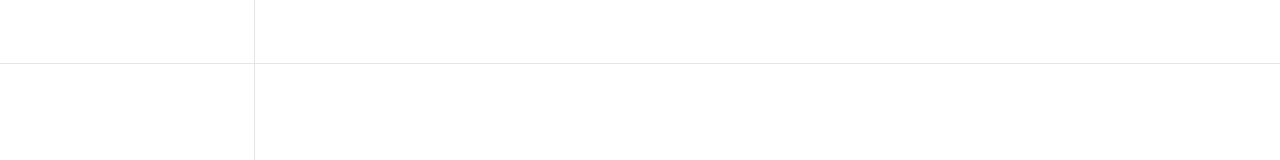
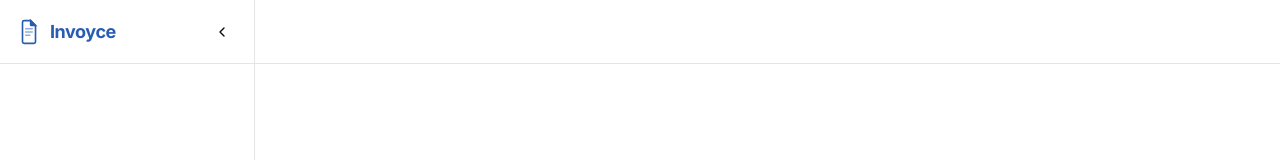
Before and after one commit to Uchenna99/Invoyce.pro-Clone, a React (Vite) app: page /dashboard in a window 1280 px wide. Shown: the top 160 px of the page. Built offline with nearby package versions, Linux system fonts and the light colour scheme.

Commit message:
started dashboard layout

```diff
--- a/src/App.css
+++ b/src/App.css
@@ -31,3 +31,4 @@
 /* borders - #e5e5e5 */
 /* text-black - #0a0a0a */
 /* text-gray- #737373 */
+/* gray accent - #f5f5f5 */
--- a/src/Layout/UserDashboardLayout.tsx
+++ b/src/Layout/UserDashboardLayout.tsx
@@ -1,4 +1,5 @@
-
+import { ChevronLeft } from "lucide-react";
+import logo from "../assets/Images/logo.svg"
 
 
 
@@ -9,7 +10,15 @@ const UserDashboardLayout = () => {
 
             <div className="w-[255px] h-full border-r border-[#e5e5e5] hidden lg:flex flex-col transition-all duration-300">
 
-                <div className="w-full h-16 border-b border-[#e5e5e5]"></div>
+                <div className="w-full h-16 border-b border-[#e5e5e5] flex items-center justify-between px-4">
+                    <div className="w-fit h-full flex items-center gap-2 cursor-pointer group">
+                        <img src={logo} alt="logo" className="w-[26px] group-hover:scale-110 transition-all duration-300" />
+                        <p className="text-lg text-[#285cb4] font-bold tracking-tight">Invoyce</p>
+                    </div>
+                    <div className="w-8 h-8 rounded-lg flex items-center justify-center hover:bg-[#f5f5f5] transition-all duration-300">
+                        <ChevronLeft size={16} color="#0a0a0a" />
+                    </div>
+                </div>
 
                 <div className="w-full h-[calc(100%-64px)] flex flex-col justify-between p-4">
 
```
